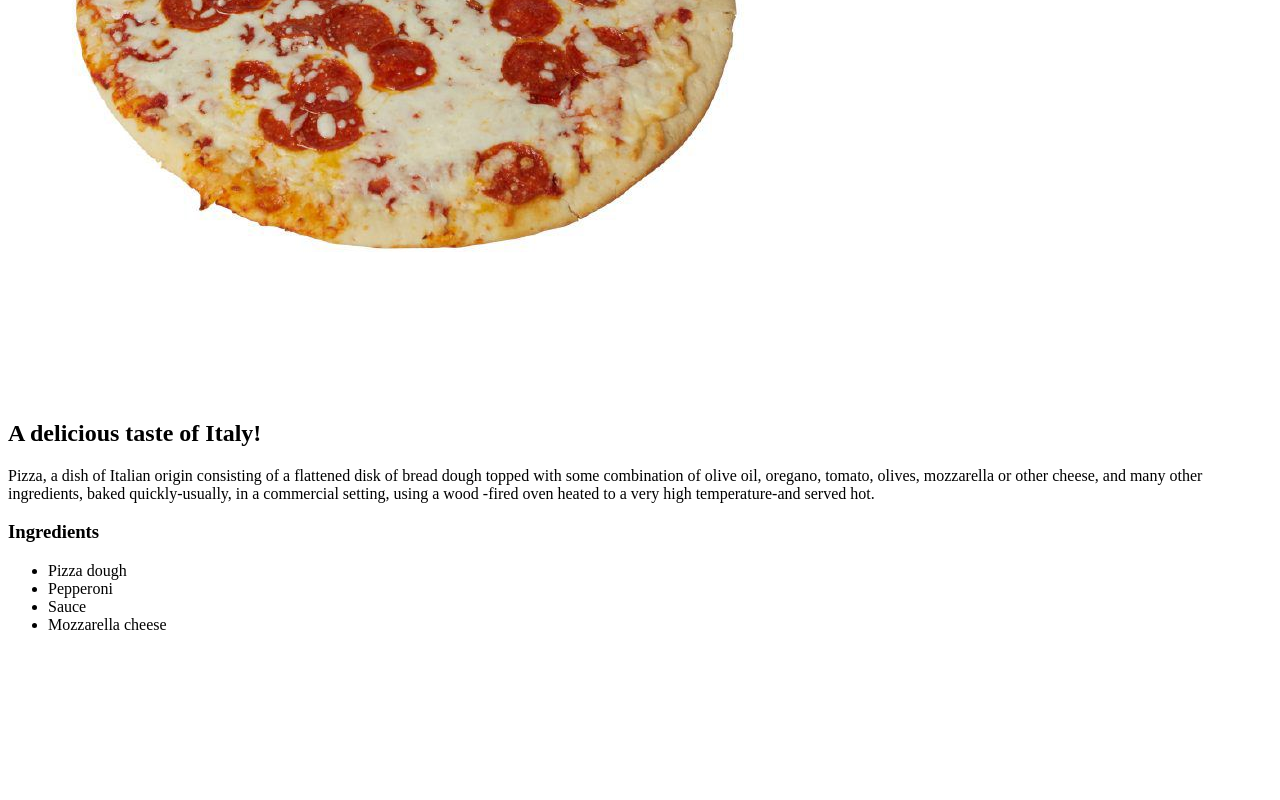
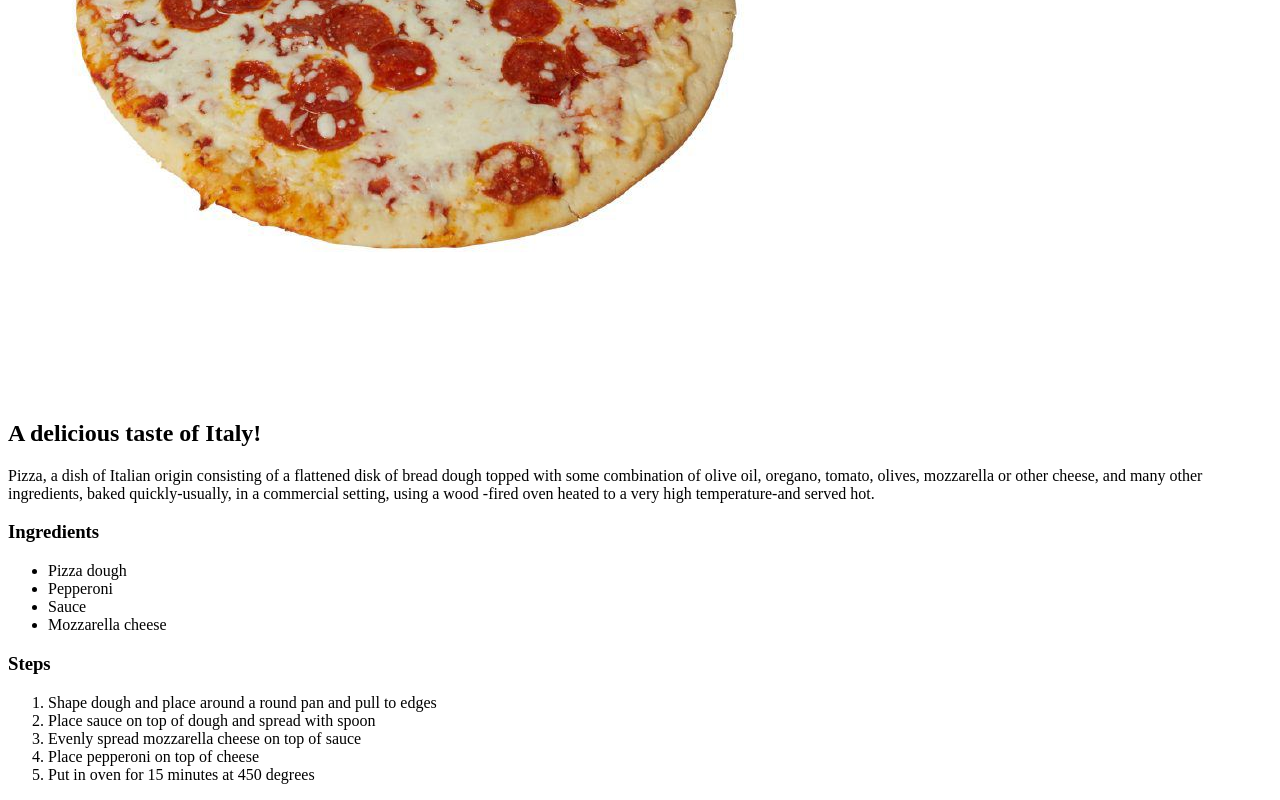
Before and after one commit to iansmith206/odin-recipes, a plain HTML site: page recipes/pizza.html in a window 1280 px wide. Shown: the part 452-1252 px from the top of the page. Before the commit the page ends 1102 px from the top, so only its background shows below. Drawn offline with Linux system fonts and the light colour scheme.

Commit message:
Add ol li pizza steps

```diff
--- a/recipes/pizza.html
+++ b/recipes/pizza.html
@@ -23,5 +23,15 @@
         <li>Mozzarella cheese</li>
     </ul>
 
+    <h3>Steps</h3>
+    <ol>
+        <li>Shape dough and place around a round pan and pull to edges</li>
+        <li>Place sauce on top of dough and spread with spoon</li>
+        <li>Evenly spread mozzarella cheese on top of sauce</li>
+        <li>Place pepperoni on top of cheese</li>
+        <li>Put in oven for 15 minutes at 450 degrees</li>
+    </ol>
+
+
 </body>
 </html>
```
